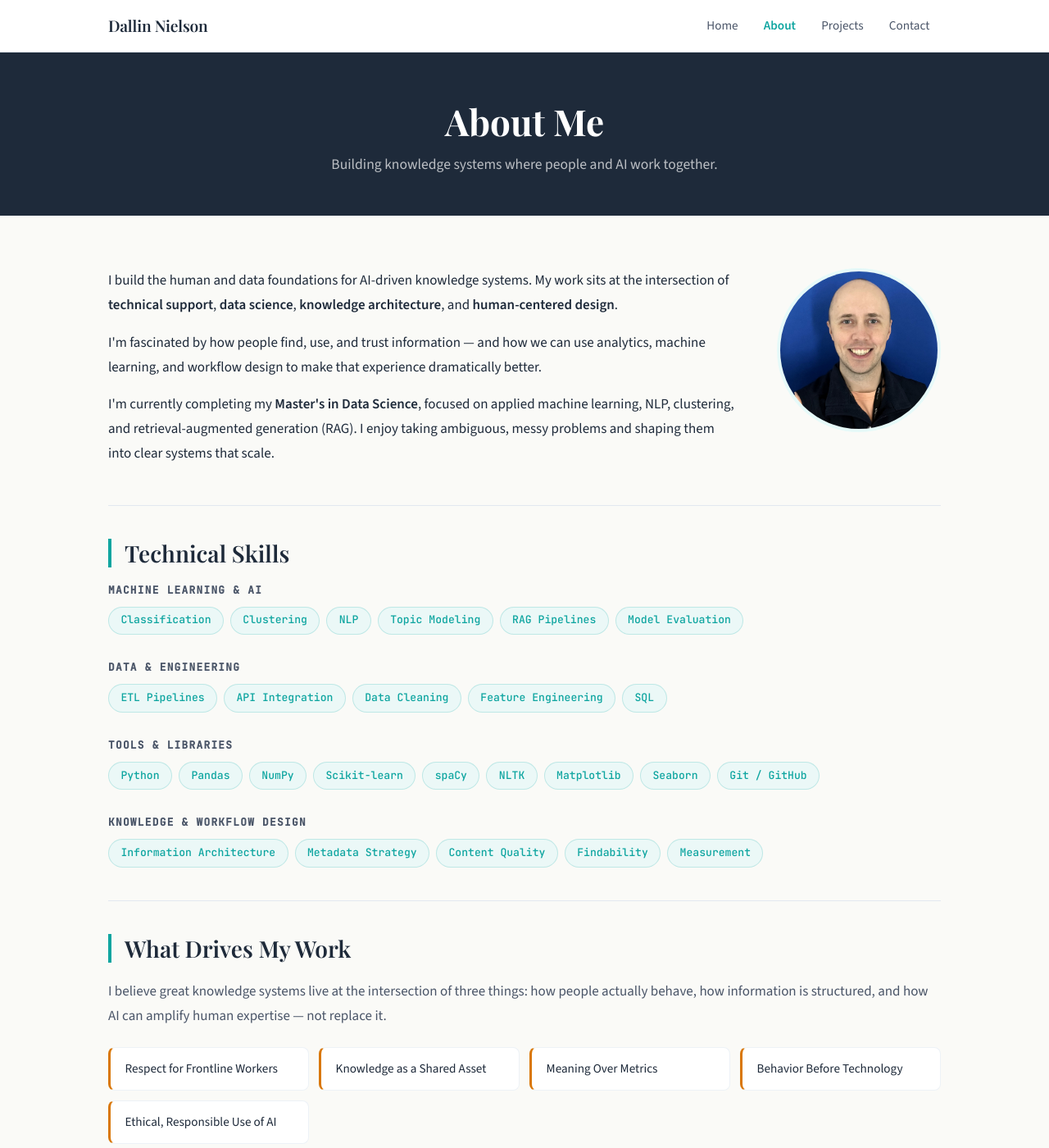
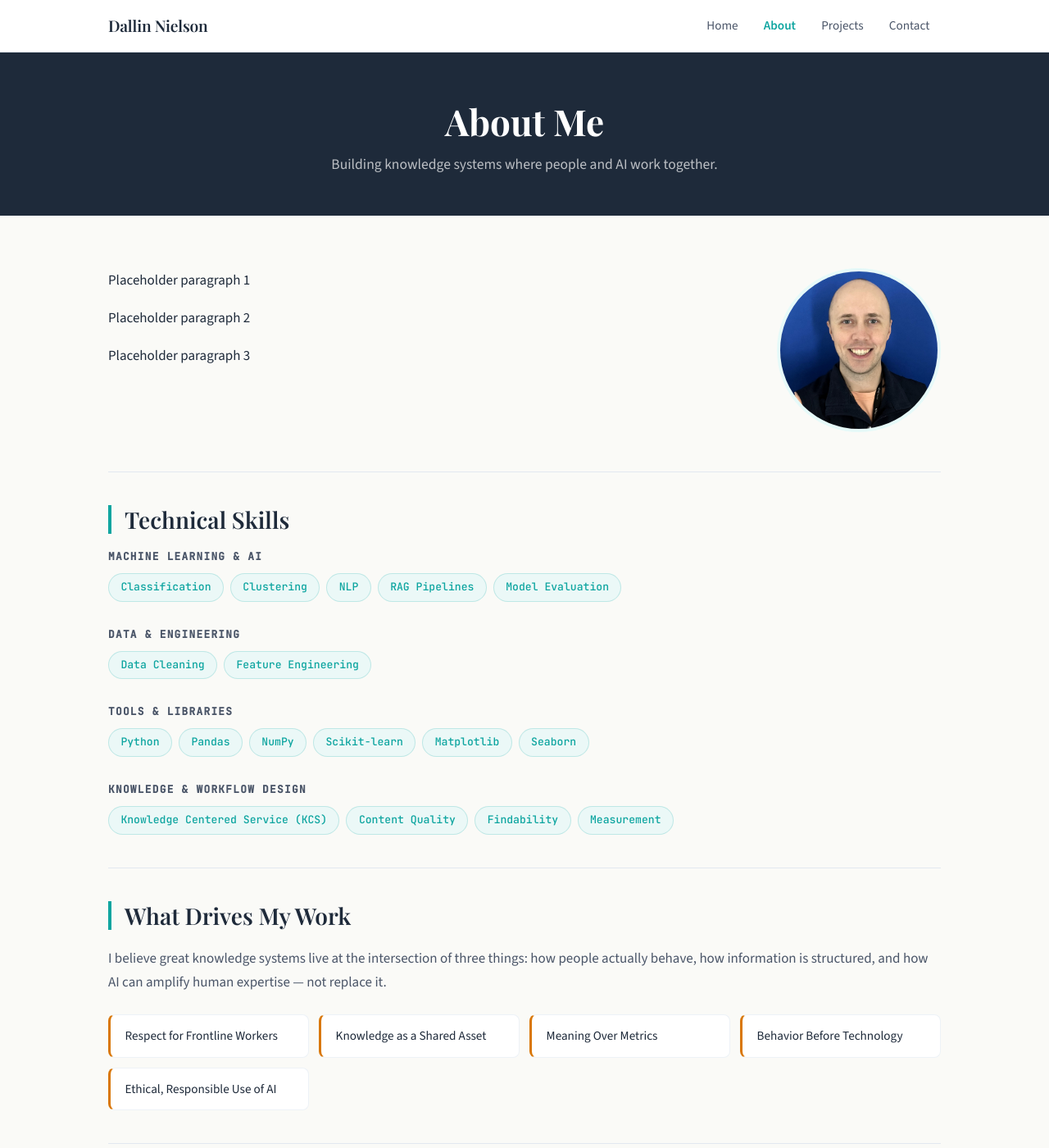
Before and after one commit to Daly-Llama/Daly-Llama.github.io, a Jekyll site: the page built from about.md, in a window 1280 px wide and 1400 px high. Shown: the whole window at 82% size. Built offline with Jekyll 4.4.1, drawn with Linux system fonts in a browser that asks for light colours; some of the changed text lies outside the part shown.

Commit message:
Placeholder

```diff
--- a/about.md
+++ b/about.md
@@ -30,21 +30,13 @@ description: "About Dallin Nielson — data scientist building human and data fo
     <div>
       <!-- EDIT: Replace with your actual bio text -->
       <p style="margin-bottom: 1rem;">
-        I build the human and data foundations for AI-driven knowledge systems.
-        My work sits at the intersection of <strong>technical support</strong>,
-        <strong>data science</strong>, <strong>knowledge architecture</strong>,
-        and <strong>human-centered design</strong>.
+        Placeholder paragraph 1
       </p>
       <p style="margin-bottom: 1rem;">
-        I'm fascinated by how people find, use, and trust information — and how
-        we can use analytics, machine learning, and workflow design to make that
-        experience dramatically better.
+        Placeholder paragraph 2
       </p>
       <p>
-        I'm currently completing my <strong>Master's in Data Science</strong>, focused on
-        applied machine learning, NLP, clustering, and retrieval-augmented generation (RAG).
-        I enjoy taking ambiguous, messy problems and shaping them into clear systems
-        that scale.
+        Placeholder paragraph 3
       </p>
     </div>
 
@@ -67,7 +59,6 @@ description: "About Dallin Nielson — data scientist building human and data fo
       <span class="tag">Classification</span>
       <span class="tag">Clustering</span>
       <span class="tag">NLP</span>
-      <span class="tag">Topic Modeling</span>
       <span class="tag">RAG Pipelines</span>
       <span class="tag">Model Evaluation</span>
     </div>
@@ -76,11 +67,8 @@ description: "About Dallin Nielson — data scientist building human and data fo
   <div class="skills-group">
     <h4>Data &amp; Engineering</h4>
     <div class="tags">
-      <span class="tag">ETL Pipelines</span>
-      <span class="tag">API Integration</span>
       <span class="tag">Data Cleaning</span>
       <span class="tag">Feature Engineering</span>
-      <span class="tag">SQL</span>
     </div>
   </div>
 
@@ -91,19 +79,15 @@ description: "About Dallin Nielson — data scientist building human and data fo
       <span class="tag">Pandas</span>
       <span class="tag">NumPy</span>
       <span class="tag">Scikit-learn</span>
-      <span class="tag">spaCy</span>
-      <span class="tag">NLTK</span>
       <span class="tag">Matplotlib</span>
       <span class="tag">Seaborn</span>
-      <span class="tag">Git / GitHub</span>
     </div>
   </div>
 
   <div class="skills-group">
     <h4>Knowledge &amp; Workflow Design</h4>
     <div class="tags">
-      <span class="tag">Information Architecture</span>
-      <span class="tag">Metadata Strategy</span>
+      <span class="tag">Knowledge Centered Service (KCS)</span>
       <span class="tag">Content Quality</span>
       <span class="tag">Findability</span>
       <span class="tag">Measurement</span>
@@ -140,9 +124,6 @@ description: "About Dallin Nielson — data scientist building human and data fo
   <h2 class="section-heading">What I'm Working On Right Now</h2>
 
   <!-- EDIT: Update this list as your projects evolve -->
-  - Building a link-validation classifier using NLP
-  - Clustering support tickets to reveal hidden patterns
-  - Experimenting with RAG pipelines for knowledge retrieval
-  - Writing a Medium article on applied ML in real workflows
+  - Placeholder text
 
 </section>
```
Also changed, not shown: index.md (+11 -15 lines), projects.md (+3 -8 lines).
